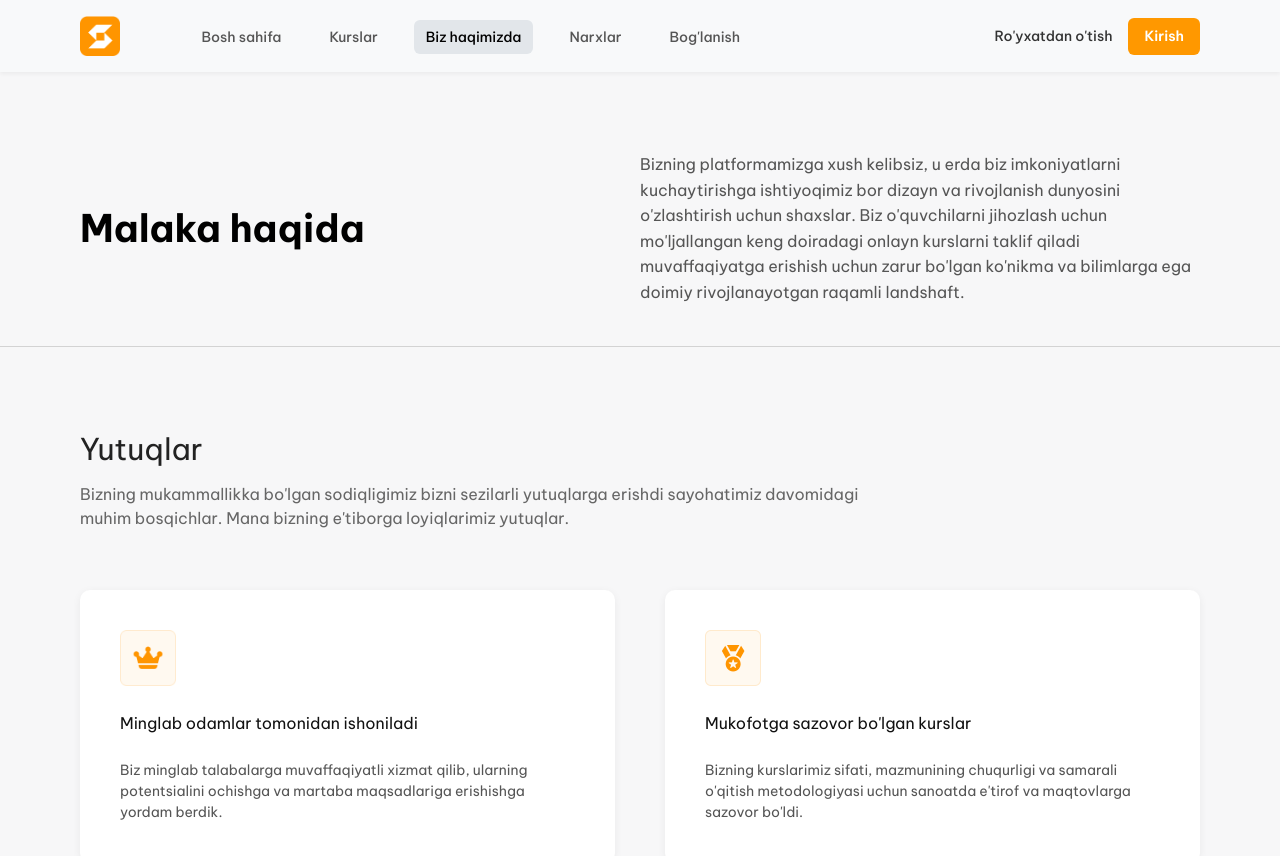
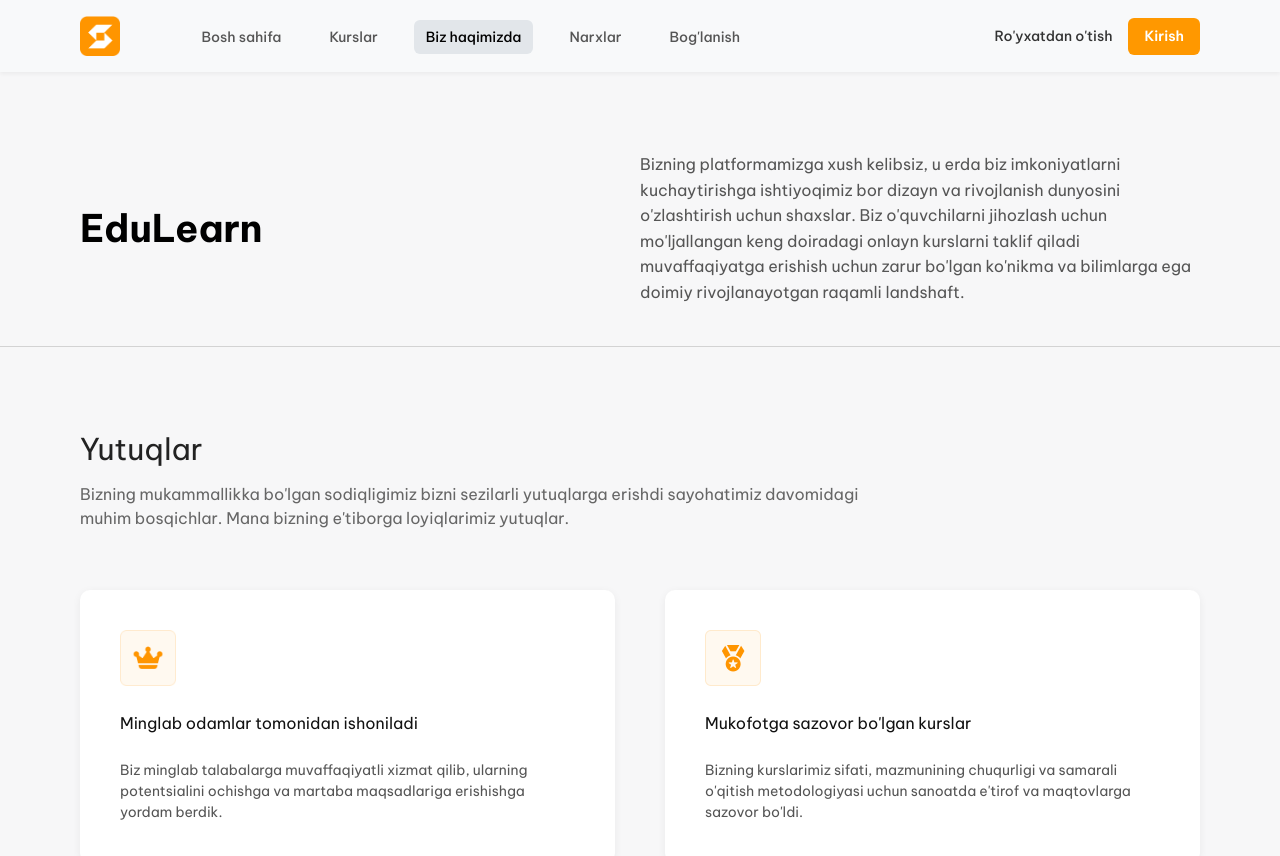
Before and after one commit to RS-0035/edu-learn, a React (Vite) app: page /about in a window 1280 px wide. Shown: the top 856 px of the page. Built offline with nearby package versions, Linux system fonts and the light colour scheme; no server answers.

Commit message:
eduLearn added

```diff
--- a/src/Pages/AboutUs/AboutUs.jsx
+++ b/src/Pages/AboutUs/AboutUs.jsx
@@ -71,7 +71,7 @@ function AboutUs() {
       <div className="about-us-section container" id="company">
         <div className="about-us-intro">
           <div className="about-us-left">
-            <h2>Malaka haqida</h2>
+            <h2>EduLearn</h2>
           </div>
           <div className="about-us-right">
             <p>
```
